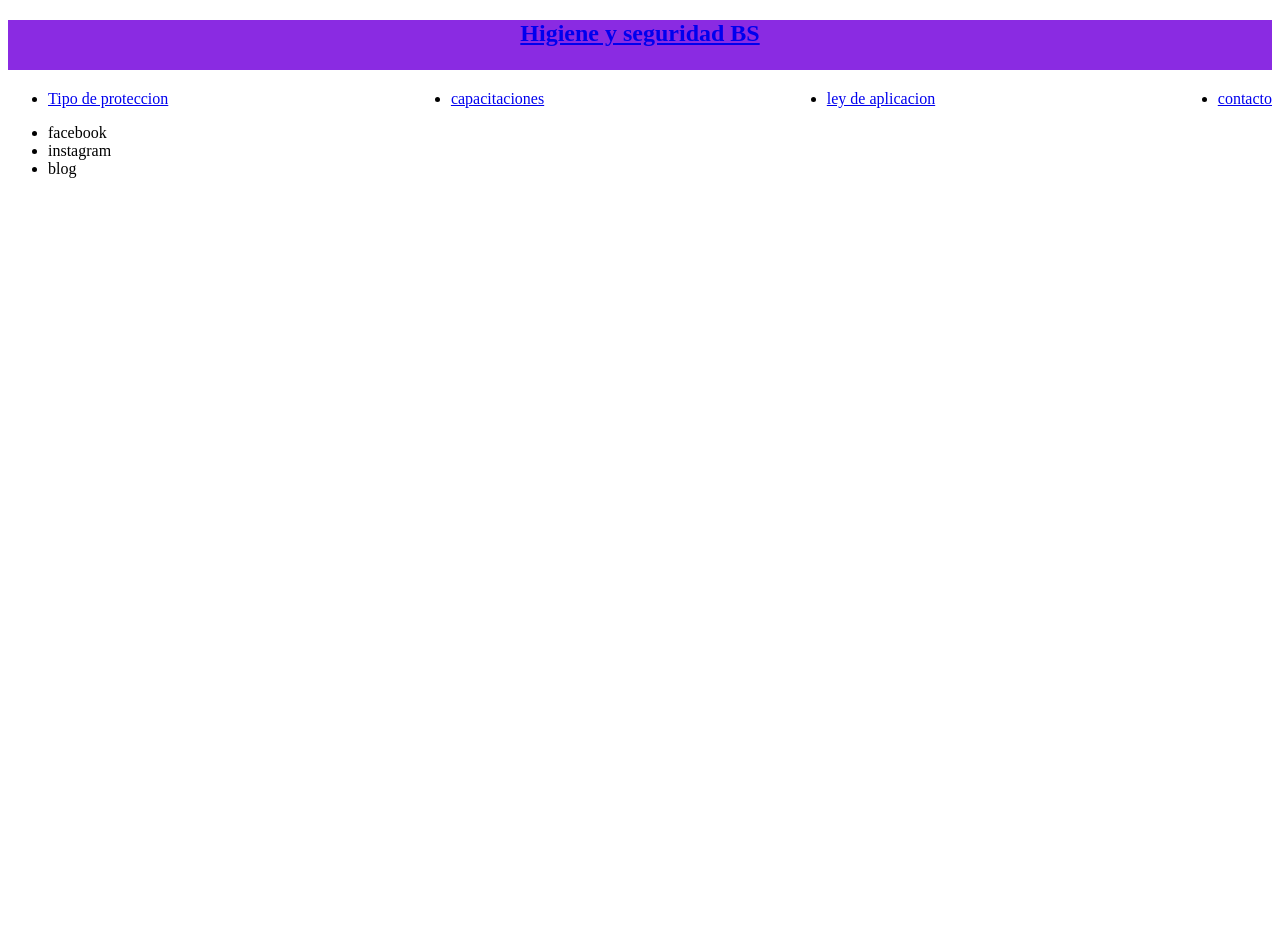
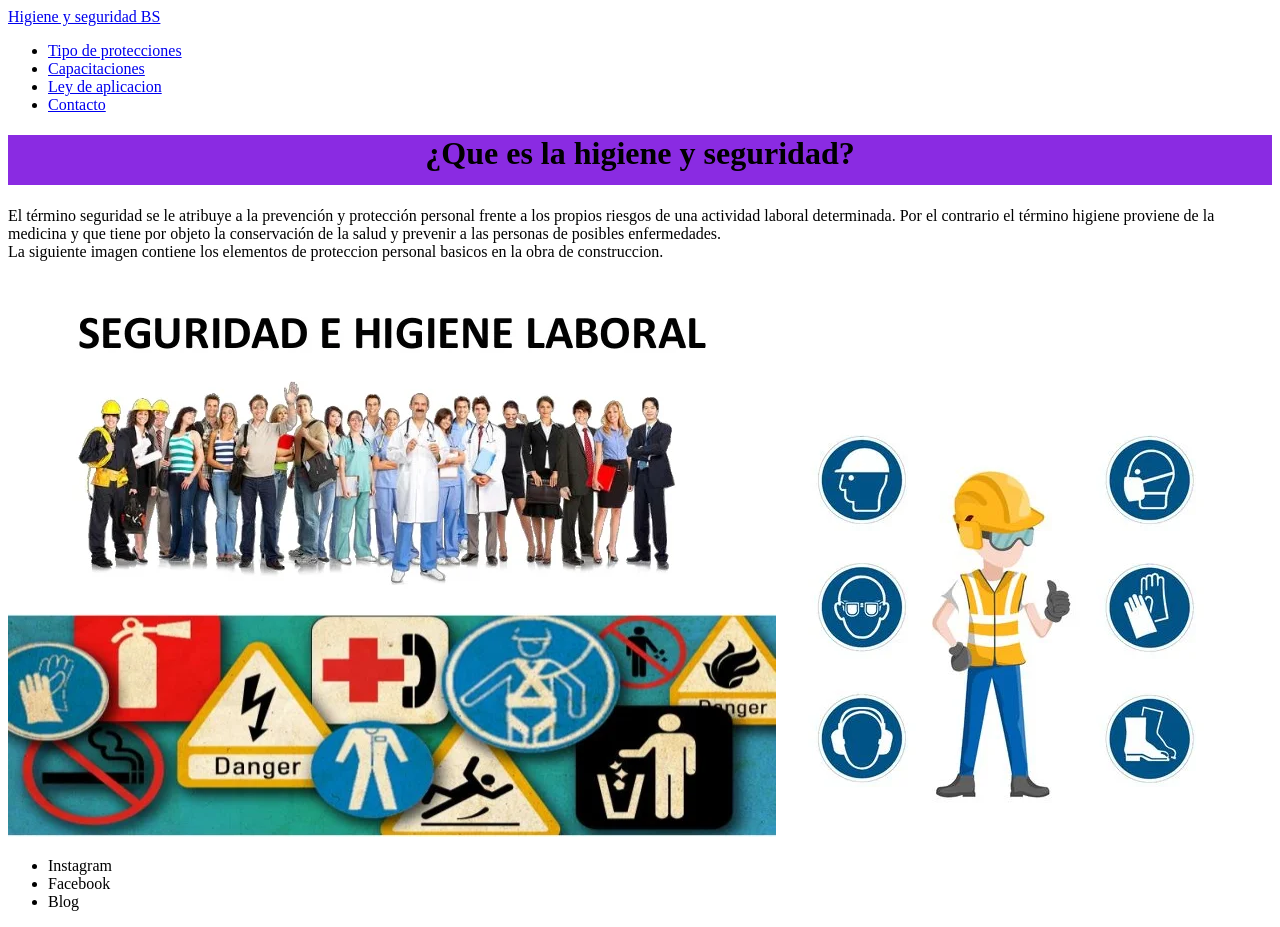
Before and after one commit to zaya98/desafio-git-coder, a plain HTML site: page index.html in a window 1280 px wide. Before the commit the page ends 800 px from the top, so only its background shows below. Drawn offline with Linux system fonts and the light colour scheme.

Commit message:
agregado de imganes

```diff
--- a/index.html
+++ b/index.html
@@ -9,30 +9,45 @@
 
 </head>
 <body>
-    <section>
-<main>
+    <header>
+        <div>
+            <a href="./index.html" >Higiene y seguridad BS </a>
+        </div>
 
- <h1> <a href="./index.html">Higiene y seguridad BS</a> </h1>
 
-    <ul class="nav-bar">
-        <li><a href="./tipodeproteccion.html">Tipo de proteccion</a> </li>
-        <li> <a href="./capacitaciones.html">capacitaciones</a> </li>
-        <li> <a href="./leydeaplicacion.html">ley de aplicacion</a> </li>
-        <li> <a href="./contacto.html">contacto</a> </li>
+    <nav>
+        <ul >
+            <li><a href="./tipodeproteccion.html">Tipo de protecciones</a></li>
+            <li><a href="./capacitaciones.html">Capacitaciones</a></li>
+            <li> <a href="./leydeaplicacion.html">Ley de aplicacion</a></li>
+            <li><a href="contacto.html">Contacto</a></li>
+        </ul>
+    </nav>
 
-    </ul>
+    </header>
+    <h1>¿Que es la higiene y seguridad?</h1>
+    <main class="index-main">
+
+        <div class="boxmd">
+
+            El término seguridad se le atribuye a la prevención y protección personal frente a los propios riesgos de una actividad laboral determinada. Por el contrario el término higiene proviene de la medicina y que tiene por objeto la conservación de la salud y prevenir a las personas de posibles enfermedades.
+        </div>
+
+
+
+            <div class="boxmd">La siguiente imagen contiene los elementos de proteccion personal basicos en la obra de construccion.</div>
+            <img src="./img/seguridadehigienelaboral-141014204612-conversion-gate01-thumbnail-4.webp" alt="">
+
+        <img src="./img/epp2.jpg" alt="">
 
     </main>
+
         <footer>
-<ul>
-<li>facebook</li>
-<li>instagram</li>
-<li>blog</li>
-
+            <ul >
+            <li>Instagram </li>
+            <li>Facebook </li>
+            <li>Blog </li>
        </ul>
-
-
         </footer>
-</section>
 </body>
 </html>
```
Also changed, not shown: img/24557.jpg (added), img/epp.jpg (added), img/epp2.jpg (added), img/ley19587.jpg (added), img/ley24557.jpg (added), img/que-son-equipos-de-proteccion-colectiva.jpg (added), img/seguridadehigienelaboral-141014204612-conversion-gate01-thumbnail-4.webp (added). Lines whose indentation alone changed are shown as unchanged.
